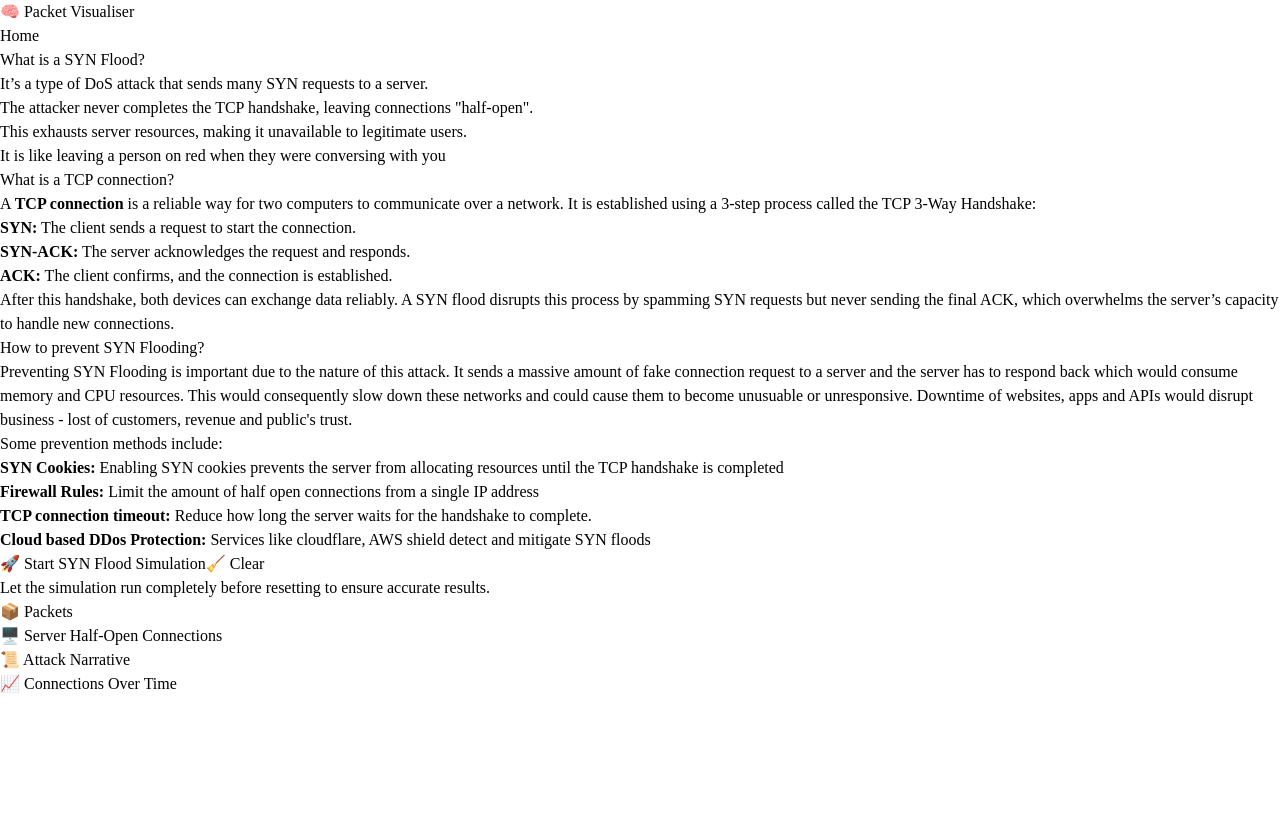
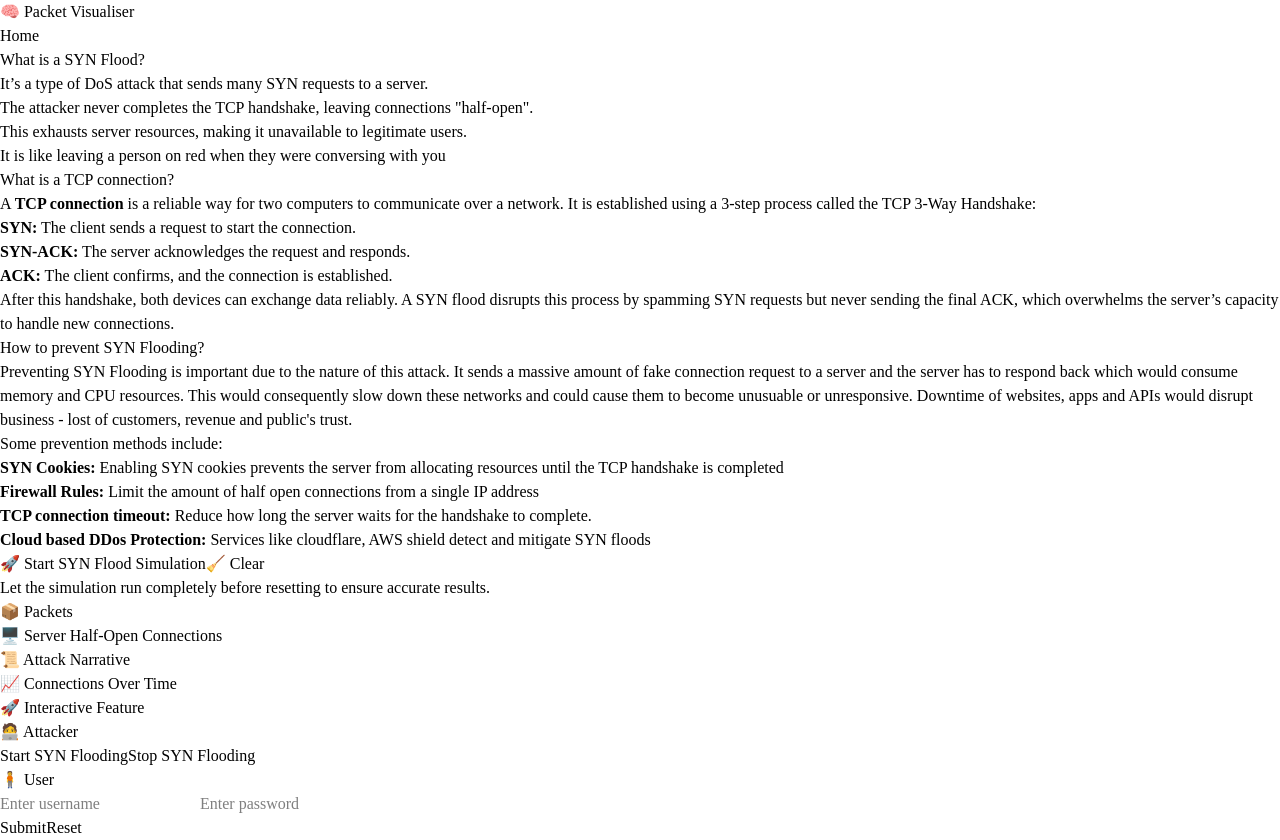
Before and after one commit to AaronthiccThai/NetworkAttackVisualiser, a React (Vite) app in the folder frontend/: page /synflood in a window 1280 px wide. Before the commit the page ends 800 px from the top, so only its background shows below. Built offline with nearby package versions, Linux system fonts and the light colour scheme.

Commit message:
added interactive features to my attacks

```diff
--- a/frontend/src/pages/PortScan.jsx
+++ b/frontend/src/pages/PortScan.jsx
@@ -18,8 +18,9 @@ const PortScan = () => {
   // Can do something like a protected port where when user tries to send packet to this it gets reflected?
   const [packets, setPackets] = useState([])
   const predefinedPorts = [21, 22, 23, 80, 1234];
-
+  const [isScanned, setScanned] = useState(false)
   const simulatePortScan = async() => {
+    setScanned(false)
     setPackets([])
     const res = await fetch("http://localhost:5000/simulate/port-scan", {
       method: "POST",
@@ -28,9 +29,11 @@ const PortScan = () => {
     const data = await res.json()
     setPackets(data.packet)
     console.log(data.packet)
+    setScanned(true)
   }
   const clear = () => {
     setPackets([])
+    setScanned(false)
   }
   const getPortClass = (result) => {
     if (!result) return "border-gray-300 bg-gray-100";
@@ -136,7 +139,55 @@ const PortScan = () => {
                 {result ? (
                   <>
                     <p><strong>Status:</strong> {result.status}</p>
-                    <p><strong>Info:</strong> {result.info}</p>
+                    {result.status === 'open' && port === 21 && (
+                      <button
+                        onClick={() => alert("Password: admin123")}
+                        className="mt-2 bg-red-500 text-white px-3 py-1 rounded hover:bg-red-600 text-sm"
+                      >
+                        Attempt FTP Bruteforce
+                      </button>
+                    )}
+
+                    {result.status === 'open' && port === 22 && (
+                      <button
+                        onClick={() => alert("SSH Key: ssh-rsa DAzcBdrAvbCasdBASsfsdgG")}
+                        className="mt-2 bg-purple-500 text-white px-3 py-1 rounded hover:bg-purple-600 text-sm"
+                      >
+                        Find SSH Key
+                      </button>
+                    )}
+
+                    {result.status === 'open' && port === 80 && (
+                      <form
+                        onSubmit={(e) => {
+                          e.preventDefault();
+                          alert("username=admin password=1234");
+                        }}
+                        className="mt-2"
+                      >
+                        <input
+                          type="text"
+                          placeholder="Enter username"
+                          className="border p-1 text-sm mr-2"
+                        />
+                        <input
+                          type="password"
+                          placeholder="Enter password"
+                          className="border p-1 text-sm mr-2"
+                        />
+                        <button type="submit" className="bg-green-600 text-white px-2 py-1 rounded text-sm">
+                          Submit
+                        </button>
+                      </form>
+                    )}
+
+                    {result.status === 'filtered' && (
+                      <h2 className="text-red-800">Connection timed out</h2>
+                    )}
+
+                    {result.status === 'closed' && (
+                      <h2 className="text-red-800"> Connection refused</h2>
+                    )}
                   </>
                 ) : (
                   <p className="text-gray-600">⏳ Not scanned yet</p>
--- a/frontend/src/pages/SYNFlood.jsx
+++ b/frontend/src/pages/SYNFlood.jsx
@@ -6,7 +6,6 @@ const SYNFlood = () => {
   const [serverConnections, setServerConnections] = useState([])
   const [attackLog, setAttackLog] = useState([])
   const [connectionData, setConnectionData] = useState()
-
   const generateMimicData = () => {
     const fullData = []
     // MAGIC NUMBERS GOOD CODING PRACTICE IS TO INITIALISE
@@ -25,7 +24,7 @@ const SYNFlood = () => {
       setConnectionData(prev => [...(prev || []), fullData[index]])
       index++
       if (index >= fullData.length) clearInterval(interval)
-    }, 100)
+    }, 200)
   }
   const simulateSYNFloodVisual = async () => {
     setPackets([])
@@ -188,9 +187,126 @@ const SYNFlood = () => {
         </ResponsiveContainer>
       </div>
 
+    </div>
+    <InteractivePanel/>
 
-    </div>
   </>
   )
 }
+
+const InteractivePanel = () => {
+  const [username, setUsername] = useState("");
+  const [password, setPassword] = useState("");
+  const [isSubmitting, setIsSubmitting] = useState(false);
+  const [hasSYNFlood, sethasSYNFlood] = useState(false);
+
+  const handleStartFlood = () => {
+    sethasSYNFlood(true);
+  };
+
+  const handleStopFlood = () => {
+    sethasSYNFlood(false);
+  };
+
+  const handleRegister = (e) => {
+    e.preventDefault();
+    setIsSubmitting(true);
+
+    if (hasSYNFlood) {
+      setTimeout(() => {
+        alert("Registered successfully!");
+        setIsSubmitting(false);
+        setUsername("");
+        setPassword("");
+      }, 20000);
+    } else {
+      setTimeout(() => {
+        alert("Registered successfully!");
+        setIsSubmitting(false);
+        setUsername("");
+        setPassword("");
+      }, 2000);
+    }
+  };
+
+  const handleReset = () => {
+    setUsername("");
+    setPassword("");
+    setIsSubmitting(false);
+    sethasSYNFlood(false);
+  };
+
+  return (
+    <>
+      <h1 className="text-4xl font-bold text-gray-800 mb-6 text-center">
+        🚀 Interactive Feature
+      </h1>
+      <div className="grid grid-cols-1 md:grid-cols-2 gap-6 text-center my-10 px-4 max-w-5xl mx-auto">
+        <div className="bg-red-100 p-6 rounded-lg shadow-md">
+          <h2 className="text-xl font-semibold mb-4 text-red-800">🧑‍💻 Attacker</h2>
+          <button
+            onClick={handleStartFlood}
+            className="bg-red-600 hover:bg-red-700 text-white px-3 py-1 rounded mr-2"
+          >
+            Start SYN Flooding
+          </button>
+          <button
+            onClick={handleStopFlood}
+            className="bg-blue-600 hover:bg-blue-700 text-white px-3 py-1 rounded"
+          >
+            Stop SYN Flooding
+          </button>
+        </div>
+
+        <div className="bg-green-100 p-6 rounded-lg shadow-md">
+          <h2 className="text-xl font-semibold mb-4 text-green-800">🧍 User</h2>
+          <form onSubmit={handleRegister}>
+            <input
+              type="text"
+              placeholder="Enter username"
+              value={username}
+              onChange={(e) => setUsername(e.target.value)}
+              disabled={isSubmitting}
+              className="border p-1 text-sm mr-2 mb-2"
+            />
+            <input
+              type="password"
+              placeholder="Enter password"
+              value={password}
+              onChange={(e) => setPassword(e.target.value)}
+              disabled={isSubmitting}
+              className="border p-1 text-sm mr-2 mb-2"
+            />
+            <div className="space-x-2 mt-2">
+              <button
+                type="submit"
+                disabled={isSubmitting}
+                className={`px-3 py-1 rounded text-sm text-white ${
+                  isSubmitting
+                    ? "bg-gray-400"
+                    : "bg-green-600 hover:bg-green-700"
+                }`}
+              >
+                {isSubmitting ? "Submitting..." : "Submit"}
+              </button>
+              <button
+                type="button"
+                onClick={handleReset}
+                className="bg-gray-500 hover:bg-gray-600 text-white px-3 py-1 rounded text-sm"
+              >
+                Reset
+              </button>
+            </div>
+          </form>
+          {hasSYNFlood && (
+            <p className="text-sm text-red-600 mt-2 italic">
+              ⚠️ There is a lot of traffic. Please be patient.
+            </p>
+          )}
+        </div>
+      </div>
+    </>
+  );
+};
+
 export default SYNFlood
```
